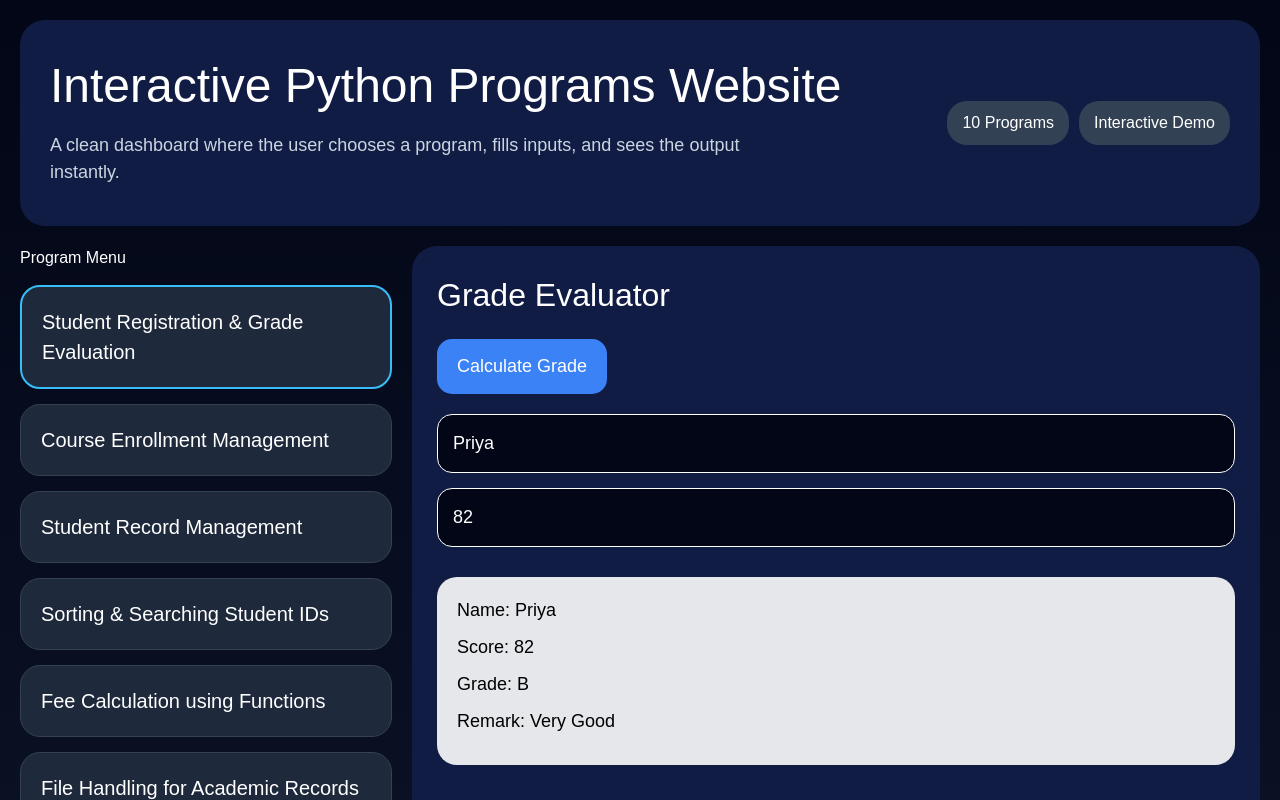
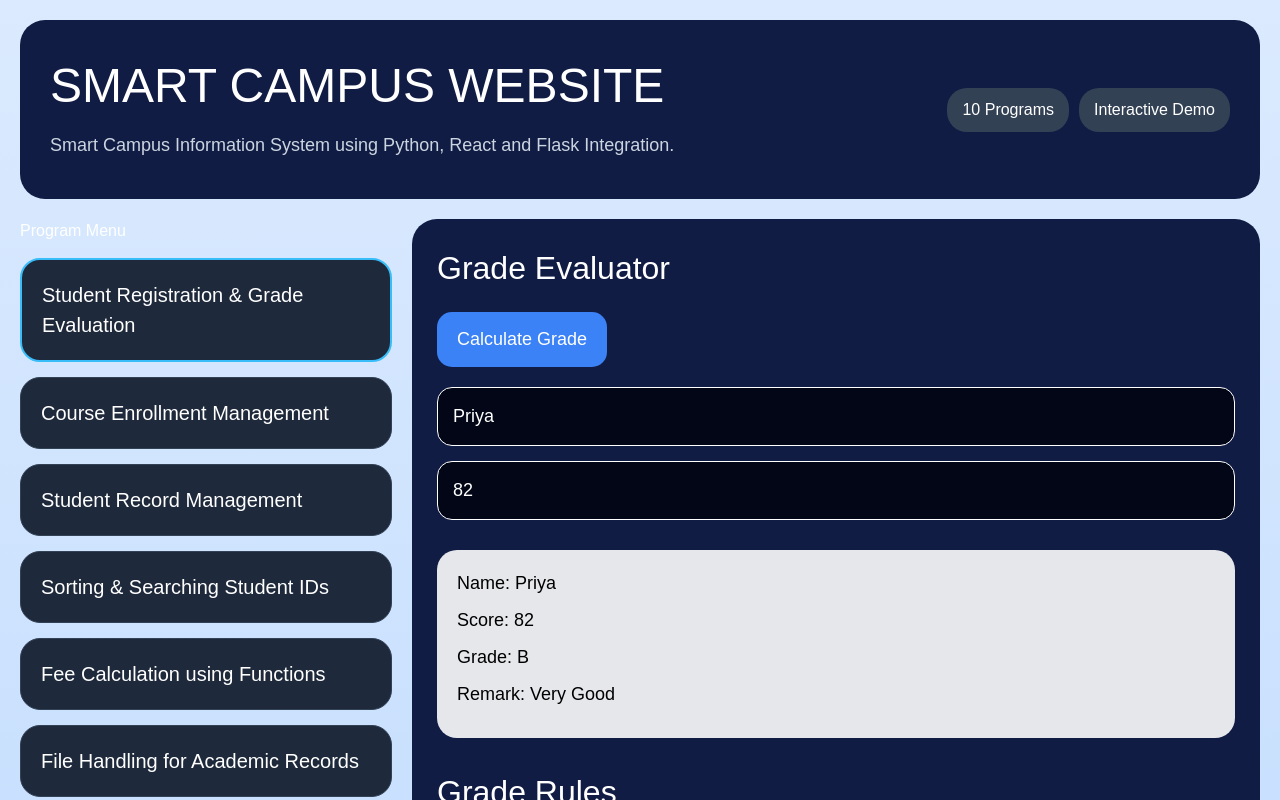
Before and after one commit to Vps79-cpu/Smart-Campus, a React (Vite) app: page / in a window 1280 px wide. Shown: the top 800 px of the page. Built offline with nearby package versions, Linux system fonts and the light colour scheme.

Commit message:
Updated background and heading

```diff
--- a/src/App.css
+++ b/src/App.css
@@ -5,7 +5,7 @@
 }
 
 body {
-  background: linear-gradient(to bottom, #020617, #0f172a);
+  background: linear-gradient(to bottom, #dbeafe, #bfdbfe);
   color: white;
   font-family: Arial, sans-serif;
 }
--- a/src/App.jsx
+++ b/src/App.jsx
@@ -619,13 +619,12 @@ export default function App() {
     <div className="app">
       <div className="hero-section">
         <div>
-          <h1>Interactive Python Programs Website</h1>
+          <h1>SMART CAMPUS WEBSITE</h1>
 
           <p>
-            A clean dashboard where the user chooses a
-            program, fills inputs, and sees the output
-            instantly.
-          </p>
+  Smart Campus Information System using
+  Python, React and Flask Integration.
+</p>
         </div>
 
         <div className="hero-badges">
```
